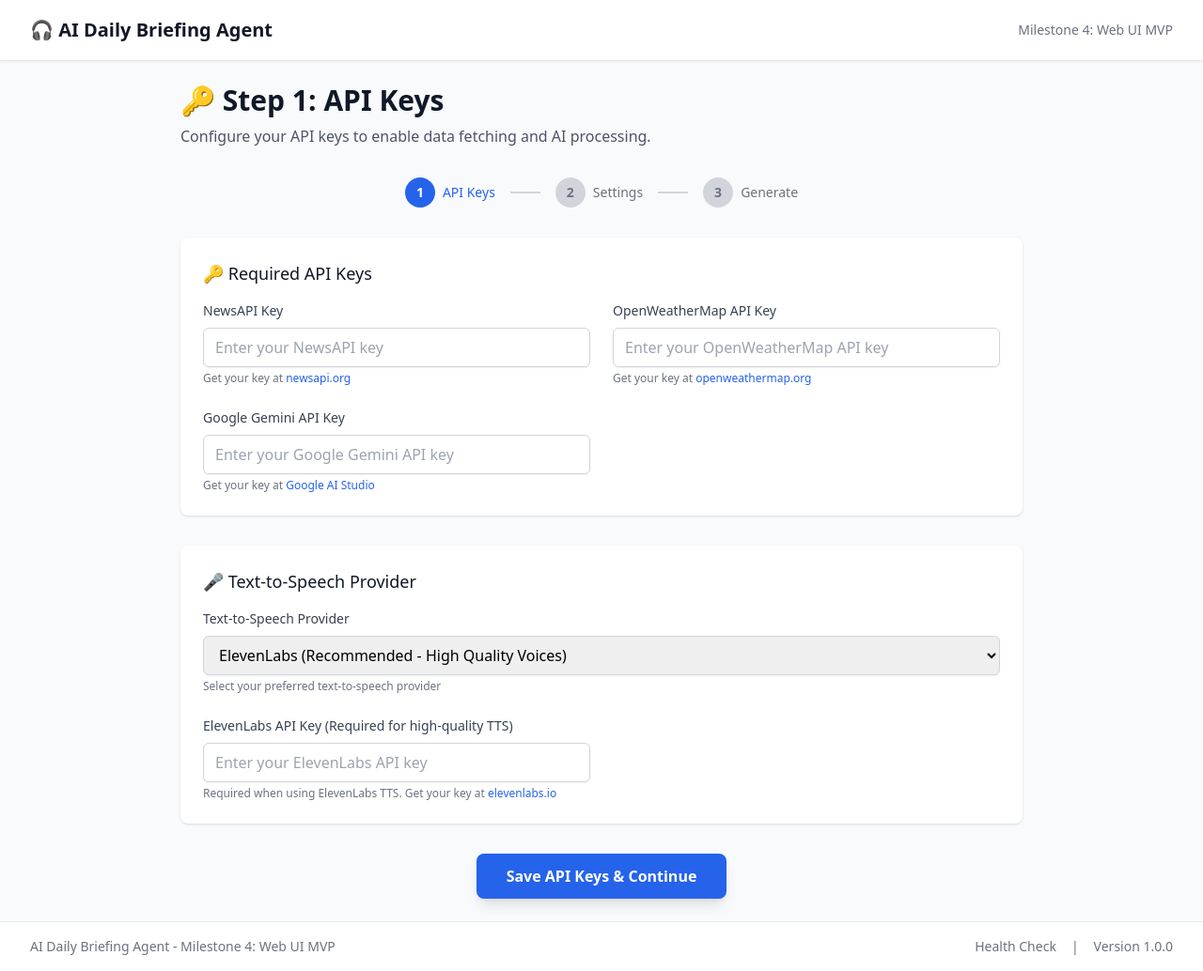
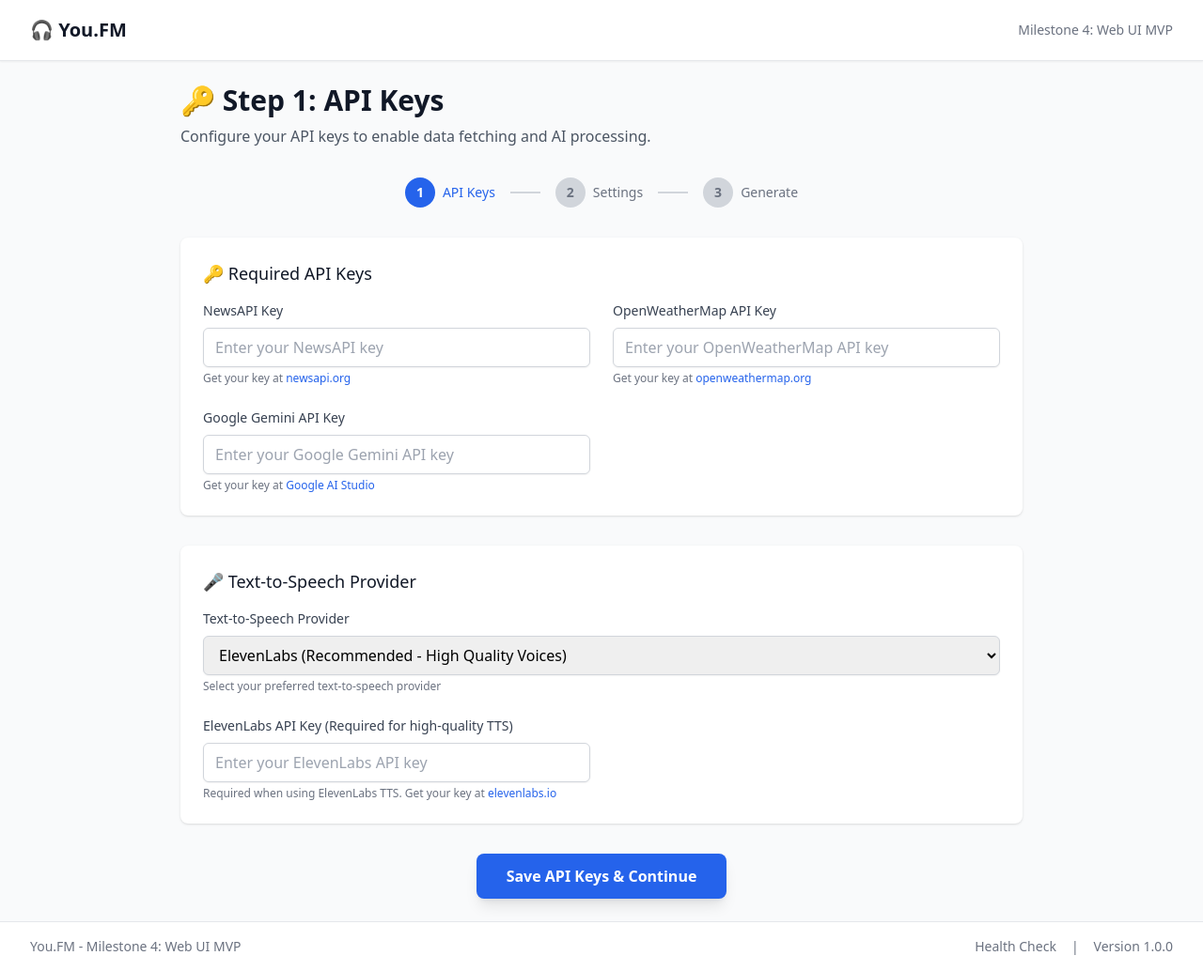
Before and after one commit to c0ld-w4ter/you-fm, a Flask app: page /api-keys in a window 1280 px wide. Shown: the whole page at 94% size. Run offline with Flask 3, Linux system fonts and the light colour scheme; some libraries are stand-ins or nearby versions.

Commit message:
Project rename

```diff
--- a/app.py
+++ b/app.py
@@ -1,5 +1,5 @@
 """
-Main Flask application for AI Daily Briefing Agent Web Interface.
+Main Flask application for You.FM Web Interface.
 
 This module provides the web server entry point and application configuration.
 """
@@ -75,7 +75,7 @@
     For production deployment, use a WSGI server like Gunicorn:
     gunicorn -w 4 -b 0.0.0.0:5000 app:app
     """
-    logger.info("Starting AI Daily Briefing Agent Web Interface...")
+    logger.info("Starting You.FM Web Interface...")
     logger.info("Access the application at: http://localhost:8080")
 
     # Run development server
--- a/config.py
+++ b/config.py
@@ -1,5 +1,5 @@
 """
-Configuration module for AI Daily Briefing Agent.
+Configuration module for You.FM.
 
 This module handles loading configuration from environment variables during development
 and will be extended to support AWS Secrets Manager in production (Milestone 4).
@@ -27,7 +27,7 @@
 
 
 class Config:
-    """Configuration manager for the AI Daily Briefing Agent."""
+    """Configuration manager for You.FM."""
 
     # Required configuration keys
     REQUIRED_KEYS = [
--- a/main.py
+++ b/main.py
@@ -1,5 +1,5 @@
 """
-Main Lambda handler for AI Daily Briefing Agent.
+Main Lambda handler for You.FM.
 
 This module orchestrates the entire workflow:
 1. Fetch data from external sources
@@ -31,7 +31,7 @@
         Response dictionary with status and message
     """
     try:
-        logger.info("Starting AI Daily Briefing Agent...")
+        logger.info("Starting You.FM...")
 
         # Load configuration
         config = get_config()
@@ -275,7 +275,7 @@
 
     This allows running the briefing generator locally during development.
     """
-    print("AI Daily Briefing Agent - Local Test Mode")
+    print("You.FM - Local Test Mode")
     print("=" * 50)
 
     try:
--- a/static/css/style.css
+++ b/static/css/style.css
@@ -1,4 +1,4 @@
-/* Custom CSS for AI Daily Briefing Agent Web Interface */
+/* Custom CSS for You.FM Web Interface */
 
 /* Smooth animations */
 .transition-all {
--- a/static/js/app.js
+++ b/static/js/app.js
@@ -1,10 +1,10 @@
 /**
- * JavaScript for AI Daily Briefing Agent Web Interface
+ * JavaScript for You.FM Web Interface
  * Provides enhanced user experience and form interactions
  */
 
 document.addEventListener('DOMContentLoaded', function() {
-    console.log('AI Daily Briefing Agent - Web Interface Loaded');
+    console.log('You.FM - Web Interface Loaded');
 
     // Initialize all functionality
     initFormValidation();
--- a/templates/api_keys.html
+++ b/templates/api_keys.html
@@ -1,6 +1,6 @@
 {% extends "base.html" %}
 
-{% block title %}API Keys - AI Daily Briefing Agent{% endblock %}
+{% block title %}API Keys - You.FM{% endblock %}
 
 {% block content %}
 <div class="max-w-4xl mx-auto">
--- a/templates/base.html
+++ b/templates/base.html
@@ -3,7 +3,7 @@
 <head>
     <meta charset="UTF-8">
     <meta name="viewport" content="width=device-width, initial-scale=1.0">
-    <title>{% block title %}AI Daily Briefing Agent{% endblock %}</title>
+    <title>{% block title %}You.FM{% endblock %}</title>
 
     <!-- Tailwind CSS CDN -->
     <script src="https://cdn.tailwindcss.com"></script>
@@ -22,7 +22,7 @@
                 <div class="flex items-center">
                     <div class="flex-shrink-0">
                         <h1 class="text-xl font-bold text-gray-900">
-                            🎧 AI Daily Briefing Agent
+                            🎧 You.FM
                         </h1>
                     </div>
                 </div>
@@ -64,7 +64,7 @@
         <div class="max-w-7xl mx-auto py-4 px-4 sm:px-6 lg:px-8">
             <div class="flex justify-between items-center">
                 <p class="text-sm text-gray-500">
-                    AI Daily Briefing Agent - Milestone 4: Web UI MVP
+                    You.FM - Milestone 4: Web UI MVP
                 </p>
                 <div class="flex space-x-4 text-sm text-gray-500">
                     <a href="/health" class="hover:text-gray-700">Health Check</a>
--- a/templates/generate.html
+++ b/templates/generate.html
@@ -1,6 +1,6 @@
 {% extends "base.html" %}
 
-{% block title %}Generate Briefing - AI Daily Briefing Agent{% endblock %}
+{% block title %}Generate Briefing - You.FM{% endblock %}
 
 {% block content %}
 <div class="max-w-4xl mx-auto">
--- a/templates/index.html
+++ b/templates/index.html
@@ -1,6 +1,6 @@
 {% extends "base.html" %}
 
-{% block title %}Configure Briefing - AI Daily Briefing Agent{% endblock %}
+{% block title %}Configure Briefing - You.FM{% endblock %}
 
 {% block content %}
 <div class="max-w-4xl mx-auto">
--- a/templates/results.html
+++ b/templates/results.html
@@ -1,6 +1,6 @@
 {% extends "base.html" %}
 
-{% block title %}Briefing Results - AI Daily Briefing Agent{% endblock %}
+{% block title %}Briefing Results - You.FM{% endblock %}
 
 {% block content %}
 <div class="max-w-4xl mx-auto">
--- a/templates/settings.html
+++ b/templates/settings.html
@@ -1,6 +1,6 @@
 {% extends "base.html" %}
 
-{% block title %}Settings - AI Daily Briefing Agent{% endblock %}
+{% block title %}Settings - You.FM{% endblock %}
 
 {% block content %}
 <div class="max-w-4xl mx-auto">
--- a/web/routes.py
+++ b/web/routes.py
@@ -1,5 +1,5 @@
 """
-Flask route handlers for AI Daily Briefing Agent web interface.
+Flask route handlers for You.FM web interface.
 
 This module defines HTTP endpoints for the web application.
 """
@@ -575,7 +575,7 @@
     """Health check endpoint."""
     return jsonify({
         'status': 'healthy',
-        'service': 'ai-daily-briefing-agent',
+        'service': 'you-fm',
         'timestamp': datetime.now(UTC).isoformat()
     })
 
```
Also changed, not shown: tests/test_web.py (+2 -2 lines), README.md.
